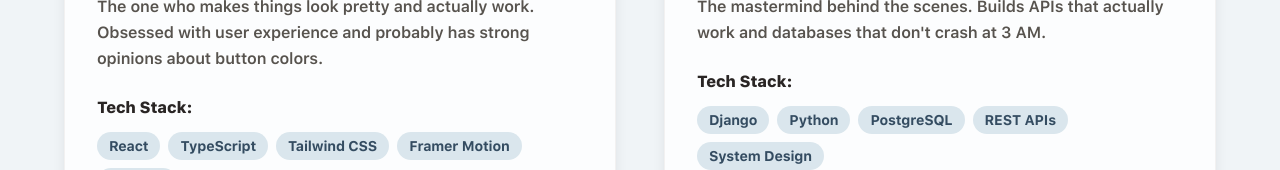
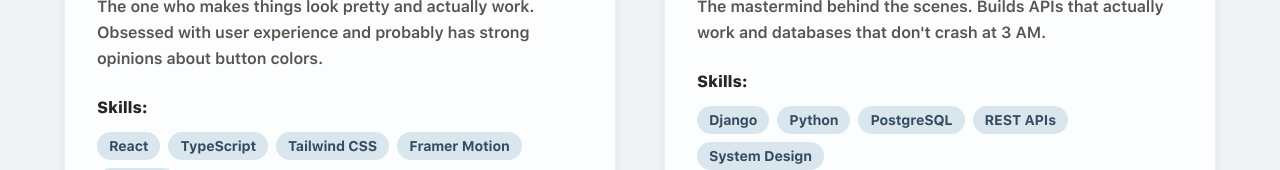
Before and after one commit to brij0/coursescheduler, a React (Vite) app in the folder frontend/: page /about in a window 1280 px wide. Shown: the part 1944-2114 px from the top of the page. Built offline with nearby package versions, Linux system fonts and the light colour scheme; no server answers.

Commit message:
update: about page updates

```diff
--- a/frontend/src/pages/AboutPage.jsx
+++ b/frontend/src/pages/AboutPage.jsx
@@ -37,7 +37,7 @@
       github: "https://github.com/brij0",
       linkedin: "https://www.linkedin.com/in/brijeshthakrar/",
       portfolio: "https://backend-wizard.dev",
-      avatar: "https://images.unsplash.com/photo-1472099645785-5658abf4ff4e?w=150&h=150&fit=crop&crop=face&auto=format&q=80",
+      avatar: "/images/backend-dev.jpeg",
       funFact: "Speaks fluent SQL and dreams in JSON"
     }
   ]
@@ -273,7 +273,7 @@
                 </p>
 
                 <div className="mb-6">
-                  <h4 className="font-semibold text-neutral-800 mb-3">Tech Stack:</h4>
+                  <h4 className="font-semibold text-neutral-800 mb-3">Skills:</h4>
                   <div className="flex flex-wrap gap-2">
                     {dev.skills.map((skill, skillIndex) => (
                       <span
```
